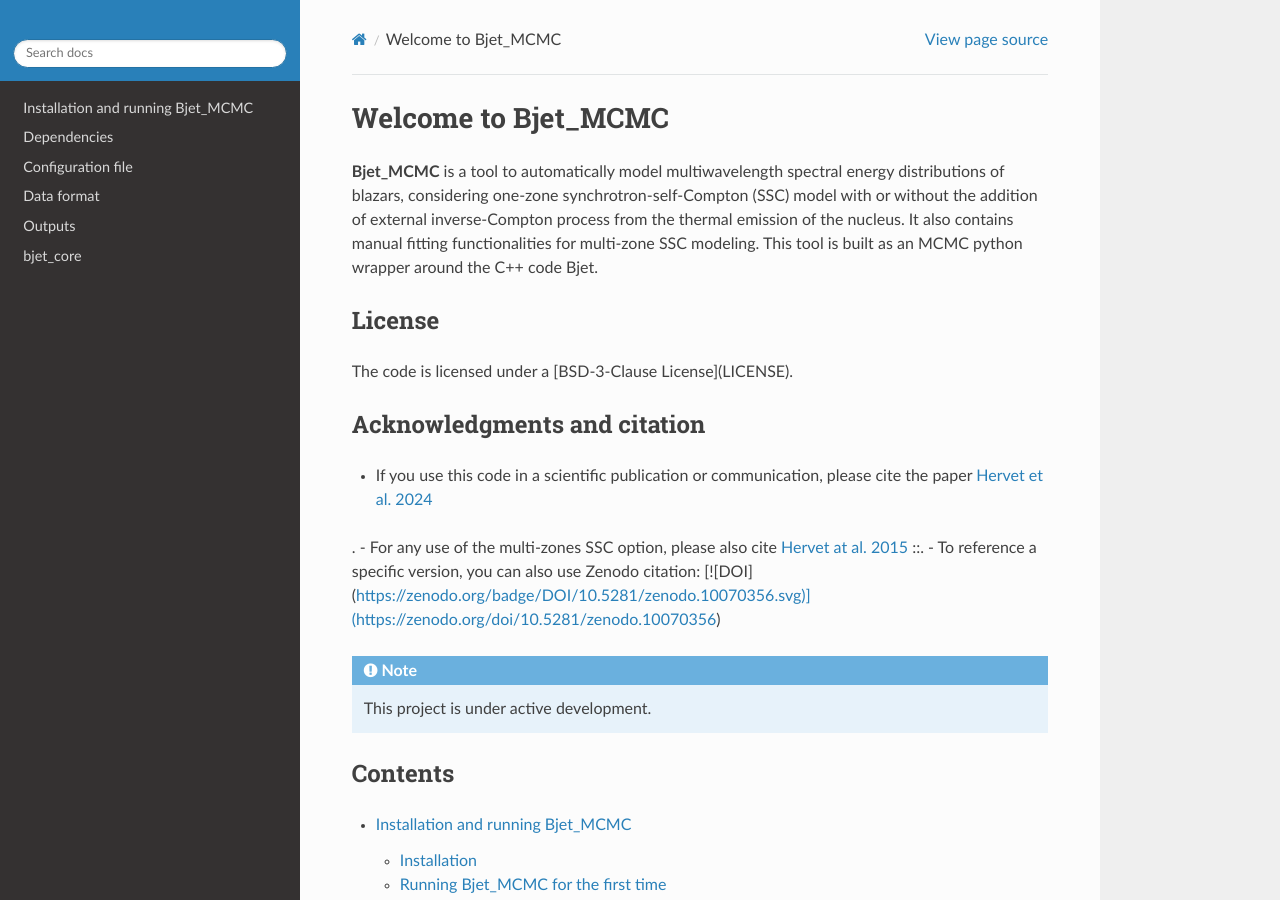
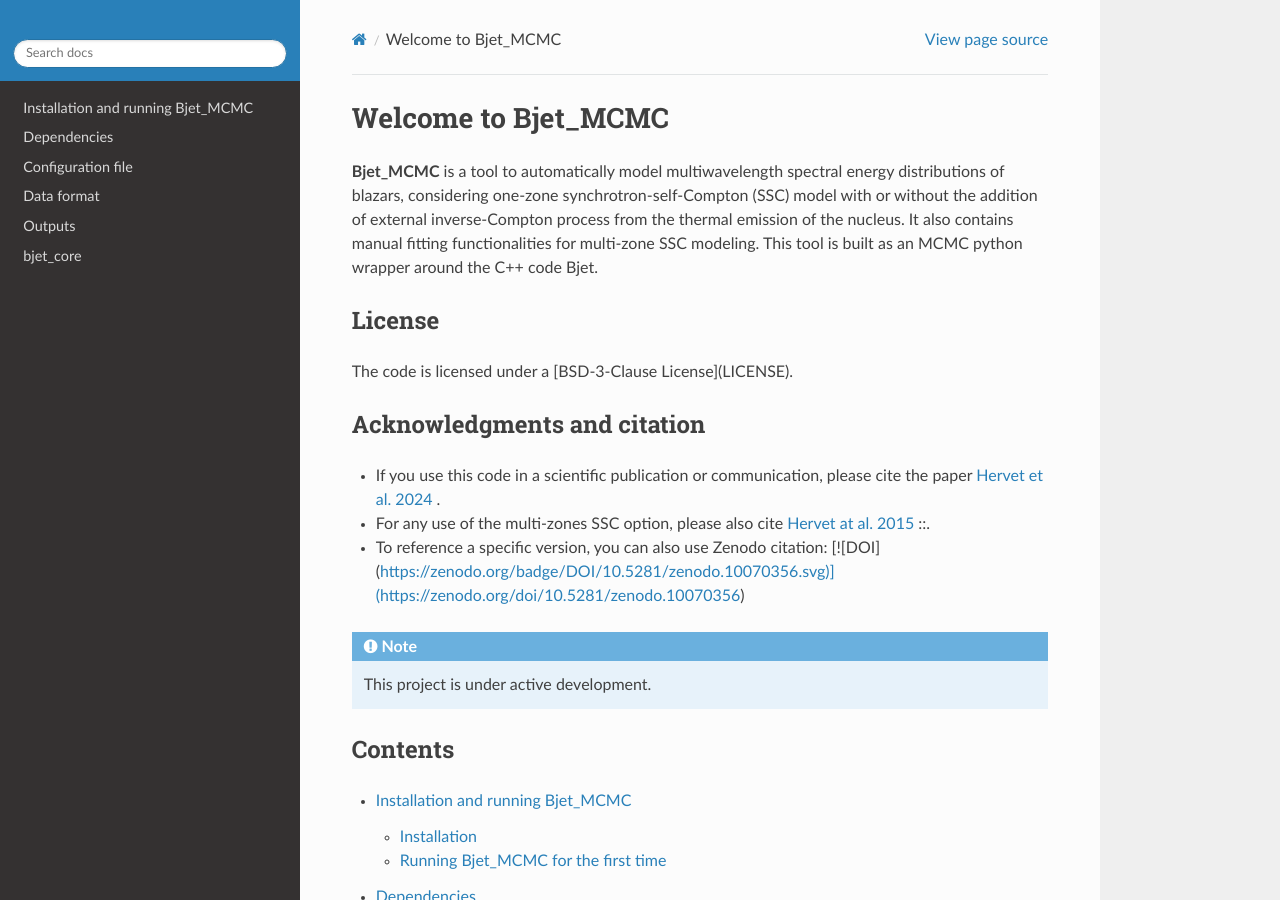
Before and after one commit to Ohervet/Bjet_MCMC, a Sphinx documentation site: the page built from docs/source/index.rst, in a window 1280 px wide and 900 px high. Built offline with Sphinx 7.4.7 and the Read the Docs theme 2.0.0, drawn with Linux system fonts in a browser that asks for light colours.

```diff
--- a/docs/source/index.rst
+++ b/docs/source/index.rst
@@ -11,8 +11,7 @@ The code is licensed under a [BSD-3-Clause License](LICENSE).
 
 Acknowledgments and citation
 -------
-- If you use this code in a scientific publication or communication, please cite the paper `Hervet et al. 2024 <https://iopscience.iop.org/article/10.3847/1538-4357/ad09c0>`_ ::
-.
+- If you use this code in a scientific publication or communication, please cite the paper `Hervet et al. 2024 <https://iopscience.iop.org/article/10.3847/1538-4357/ad09c0>`_ .
 - For any use of the multi-zones SSC option, please also cite `Hervet at al. 2015 <https://ui.adsabs.harvard.edu/abs/2015A%26A...578A..69H/abstract>`_ ::.
 - To reference a specific version, you can also use Zenodo citation: [![DOI](https://zenodo.org/badge/DOI/10.5281/zenodo.10070356.svg)](https://zenodo.org/doi/10.5281/zenodo.10070356)
 
```
